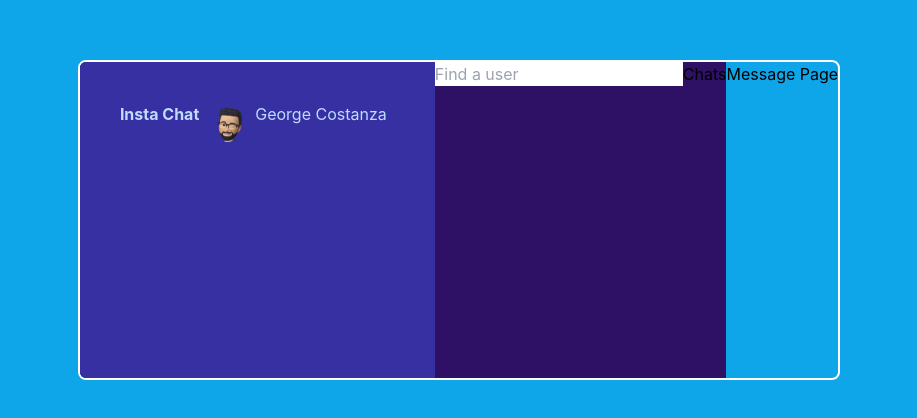
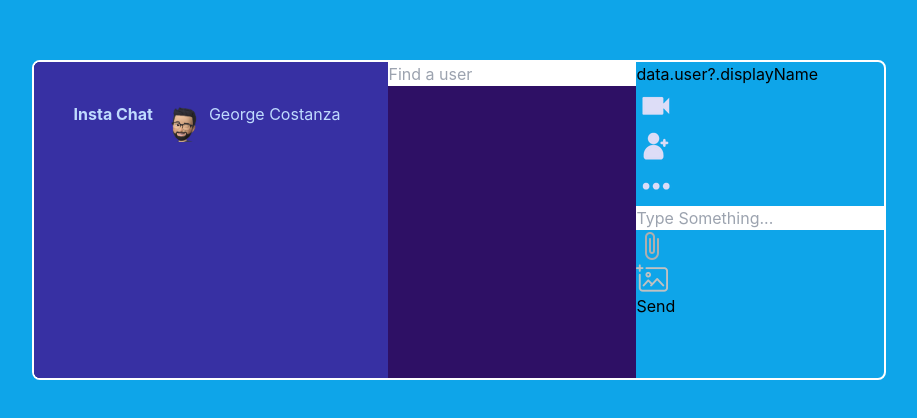
Before and after one commit to sanjeev-dhakjariwala/cn-chat-application, a React (Create React App) app: page / in a window 1280 px wide. Shown: the part 180-598 px from the top of the page, without its empty margins (181-1098 px from the left). Built offline with nearby package versions, Linux system fonts and the light colour scheme.

Commit message:
Chat and Chats Component Added

```diff
--- a/src/components/Chat.js
+++ b/src/components/Chat.js
@@ -3,12 +3,23 @@ import Cam from '../img/cam.png';
 import Add from '../img/add.png';
 import More from '../img/more.png';
 import Messages from './Messages';
+import Input from './Input';
 
 const Chat = () => {
+  const data = [];
   return (
     <>
-      <div className="messages">
-        <p>Message Page</p>
+      <div className="chat">
+        <div className="chatInfo">
+          <span>data.user?.displayName</span>
+          <div className="chatIcons">
+            <img src={Cam} alt="" />
+            <img src={Add} alt="" />
+            <img src={More} alt="" />
+          </div>
+        </div>
+        <Messages />
+        <Input />
       </div>
     </>
   );
--- a/src/components/Chats.js
+++ b/src/components/Chats.js
@@ -1,9 +1,33 @@
-import React from 'react';
+import React, { useState, useEffect } from 'react';
+import { db } from '../utils/firebase';
+import { doc, onSnapshot } from 'firebase/firestore';
 
 const Chats = () => {
+  const [chats, setChat] = useState([]);
+
+  useEffect(() => {}, []);
+  const handleSelect = () => {};
   return (
     <>
-      <div>Chats</div>
+      <div className="chats">
+        {Object.entries(chats)
+          ?.sort((a, b) => b[1].date - a[1].date)
+          .map((chat) => {
+            <div
+              className="userChat"
+              key={chat[0]}
+              onClick={() => {
+                handleSelect(chat[1].userInfo);
+              }}
+            >
+              <img src={chat[1].userInfo.photoURL} alt="" />
+              <div className="userChatInfo">
+                <span>{chat[1].userInfo.displayName}</span>
+                <p>{chat[1].lastMessage?.text}</p>
+              </div>
+            </div>;
+          })}
+      </div>
     </>
   );
 };
--- a/src/components/Messages.js
+++ b/src/components/Messages.js
@@ -6,11 +6,13 @@ import Message from './Message';
 const Messages = () => {
   const [messages, setMessages] = useState([]);
   const data = {};
-
+  useEffect(() => {}, [data.chatId]);
   return (
     <>
       <div className="messages">
-        <p>Message Page</p>
+        {messages.map((m) => (
+          <Message message={m} key={m.id} />
+        ))}
       </div>
     </>
   );
```
